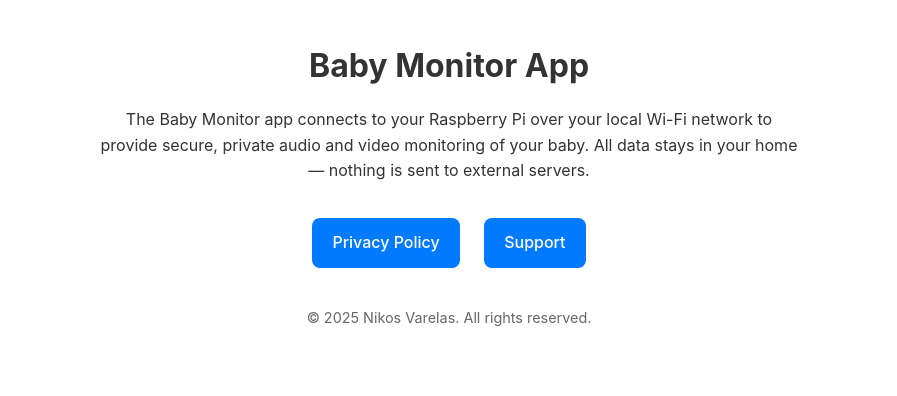
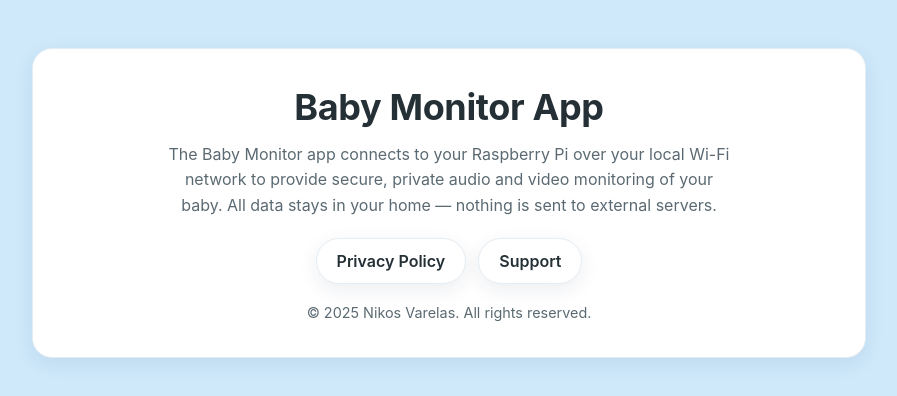
Before and after one commit to NikosVarelas/NikosVarelas.github.io, a plain HTML site: page index.html in a window 1280 px wide. Shown: the whole page, without its empty margins (191-1088 px from the left). Drawn offline with Linux system fonts and the light colour scheme.

Commit message:
fixed style

```diff
--- a/index.html
+++ b/index.html
@@ -5,43 +5,106 @@
     <meta name="viewport" content="width=device-width, initial-scale=1.0" />
     <title>Baby Monitor App</title>
     <style>
+      /* App-matched palette */
+      :root {
+        --bg: #cfe9fb; /* light baby blue background */
+        --ink: #243036; /* dark gray text, like the app headers */
+        --muted: #5b6a72; /* secondary text */
+        --pill-bg: #ffffff; /* white pill buttons */
+        --pill-border: #e4edf3; /* subtle border like rounded cards */
+        --pill-hover: #f4f8ff; /* gentle hover */
+        --shadow: 0 6px 20px rgba(23, 43, 77, 0.08);
+        --radius-xl: 20px;
+        --radius-pill: 9999px;
+      }
+
+      /* Page base */
+      html,
+      body {
+        height: 100%;
+      }
       body {
         font-family:
           -apple-system, BlinkMacSystemFont, "Segoe UI", Roboto, sans-serif;
-        margin: 40px auto;
-        max-width: 700px;
-        line-height: 1.6;
-        color: #333;
-        padding: 0 15px;
+        margin: 0;
+        background: var(--bg);
+        color: var(--ink);
+        display: grid;
+        place-items: start center;
+      }
+
+      /* Centered panel mimicking the app's rounded white card */
+      .panel {
+        width: min(760px, 92vw);
+        margin: 48px auto;
+        background: var(--pill-bg);
+        border: 1px solid var(--pill-border);
+        border-radius: var(--radius-xl);
+        box-shadow: var(--shadow);
+        padding: clamp(20px, 4vw, 36px);
         text-align: center;
       }
+
       h1 {
-        margin-bottom: 0.5em;
+        margin: 0 0 0.35em;
+        font-size: clamp(28px, 3.8vw, 36px);
+        font-weight: 700;
+        letter-spacing: -0.01em;
+        color: var(--ink);
       }
+
       p {
-        margin-bottom: 1.5em;
+        margin: 0 auto 1.25em;
+        line-height: 1.6;
+        color: var(--muted);
+        max-width: 56ch;
       }
-      a {
-        display: inline-block;
-        margin: 10px;
+
+      /* Pills like the app’s buttons */
+      .actions {
+        display: flex;
+        gap: 12px;
+        justify-content: center;
+        flex-wrap: wrap;
+        margin: 20px 0 8px;
+      }
+
+      a.button {
+        display: inline-flex;
+        align-items: center;
+        justify-content: center;
         padding: 12px 20px;
-        background-color: #007aff;
-        color: white;
-        border-radius: 8px;
+        background: var(--pill-bg);
+        color: var(--ink);
+        border: 1px solid var(--pill-border);
+        border-radius: var(--radius-pill);
         text-decoration: none;
-        font-weight: 500;
+        font-weight: 600;
+        box-shadow: var(--shadow);
+        transition:
+          transform 0.08s ease,
+          background 0.2s ease,
+          box-shadow 0.2s ease;
       }
-      a:hover {
-        background-color: #005bb5;
+      a.button:hover {
+        background: var(--pill-hover);
+        transform: translateY(-1px);
+        box-shadow: 0 10px 28px rgba(23, 43, 77, 0.12);
       }
+      a.button:active {
+        transform: translateY(0);
+        box-shadow: var(--shadow);
+      }
+
       footer {
-        margin-top: 2em;
+        margin-top: 20px;
         font-size: 0.9em;
-        color: #666;
+        color: var(--muted);
       }
     </style>
   </head>
   <body>
+    <main class="panel">
       <h1>Baby Monitor App</h1>
       <p>
         The Baby Monitor app connects to your Raspberry Pi over your local Wi-Fi
@@ -49,11 +112,12 @@
         baby. All data stays in your home — nothing is sent to external servers.
       </p>
 
-    <div>
-      <a href="privacy.html">Privacy Policy</a>
-      <a href="support.html">Support</a>
+      <div class="actions">
+        <a class="button" href="privacy.html">Privacy Policy</a>
+        <a class="button" href="support.html">Support</a>
       </div>
 
       <footer>&copy; 2025 Nikos Varelas. All rights reserved.</footer>
+    </main>
   </body>
 </html>
```
Also changed, not shown: privacy.html (+36 -24 lines), support.html (+42 -10 lines). Lines whose indentation alone changed are shown as unchanged.
